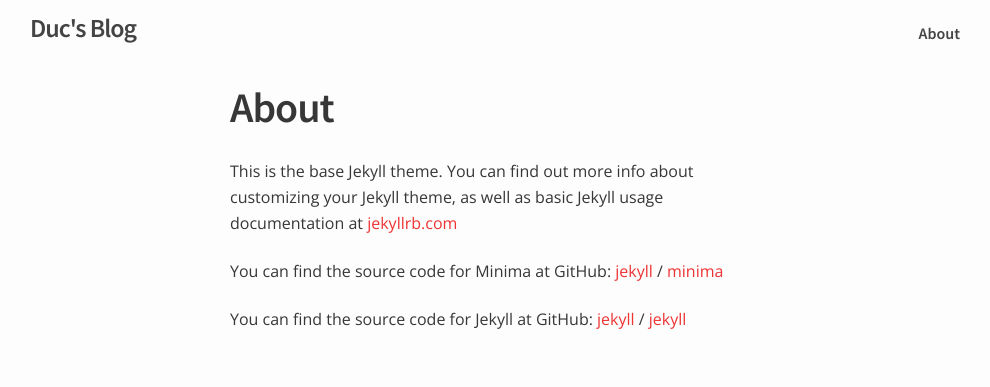
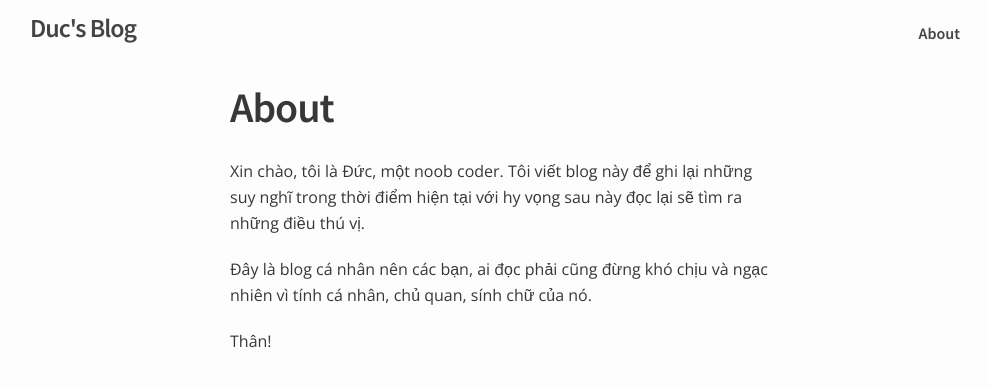
Before and after one commit to dukn/dukn.github.io, a Jekyll site: the page built from about.md, in a window 1280 px wide. Shown: the top 387 px of the page, without its empty margins (140-1130 px from the left). Built offline with Jekyll 4.4.1, drawn with Linux system fonts in a browser that asks for light colours.

Commit message:
Update about.md

```diff
--- a/about.md
+++ b/about.md
@@ -4,15 +4,9 @@ title: About
 permalink: /about/
 ---
 
-This is the base Jekyll theme. You can find out more info about customizing your Jekyll theme, as well as basic Jekyll usage documentation at [jekyllrb.com](https://jekyllrb.com/)
+Xin chào, tôi là Đức, một noob coder.
+Tôi viết blog này để ghi lại những suy nghĩ trong thời điểm hiện tại với hy vọng sau này đọc lại sẽ tìm ra những điều thú vị.
 
-You can find the source code for Minima at GitHub:
-[jekyll][jekyll-organization] /
-[minima](https://github.com/jekyll/minima)
+Đây là blog cá nhân nên các bạn, ai đọc phải cũng đừng khó chịu và ngạc nhiên vì tính cá nhân, chủ quan, sính chữ của nó.
 
-You can find the source code for Jekyll at GitHub:
-[jekyll][jekyll-organization] /
-[jekyll](https://github.com/jekyll/jekyll)
-
-
-[jekyll-organization]: https://github.com/jekyll
+Thân!
```
